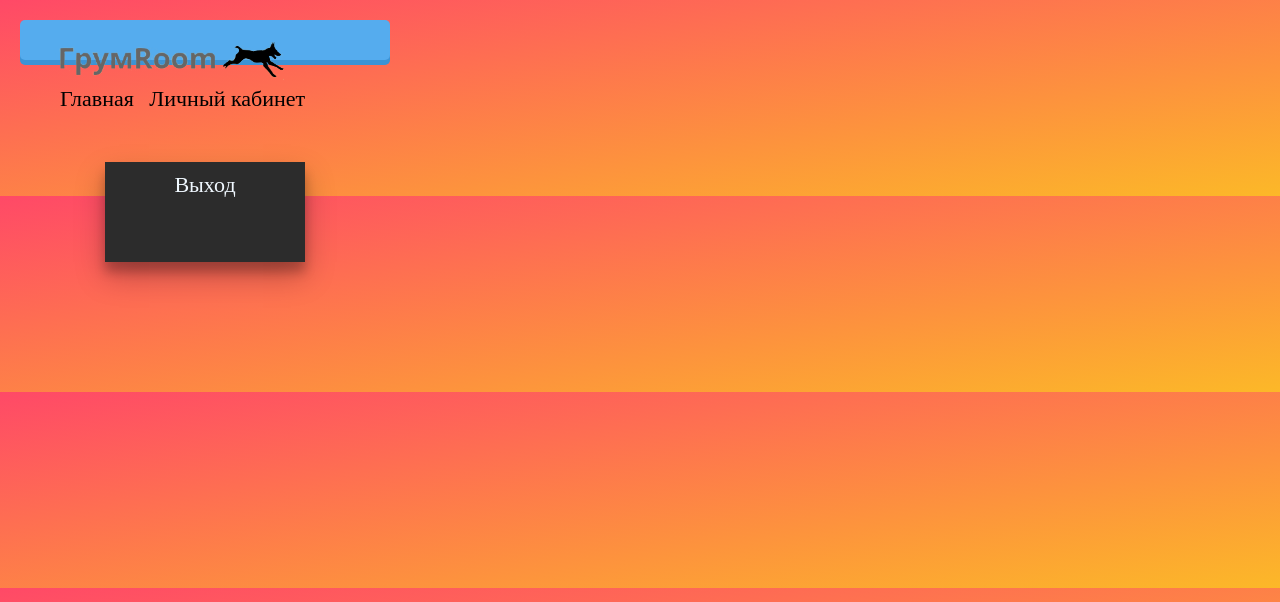
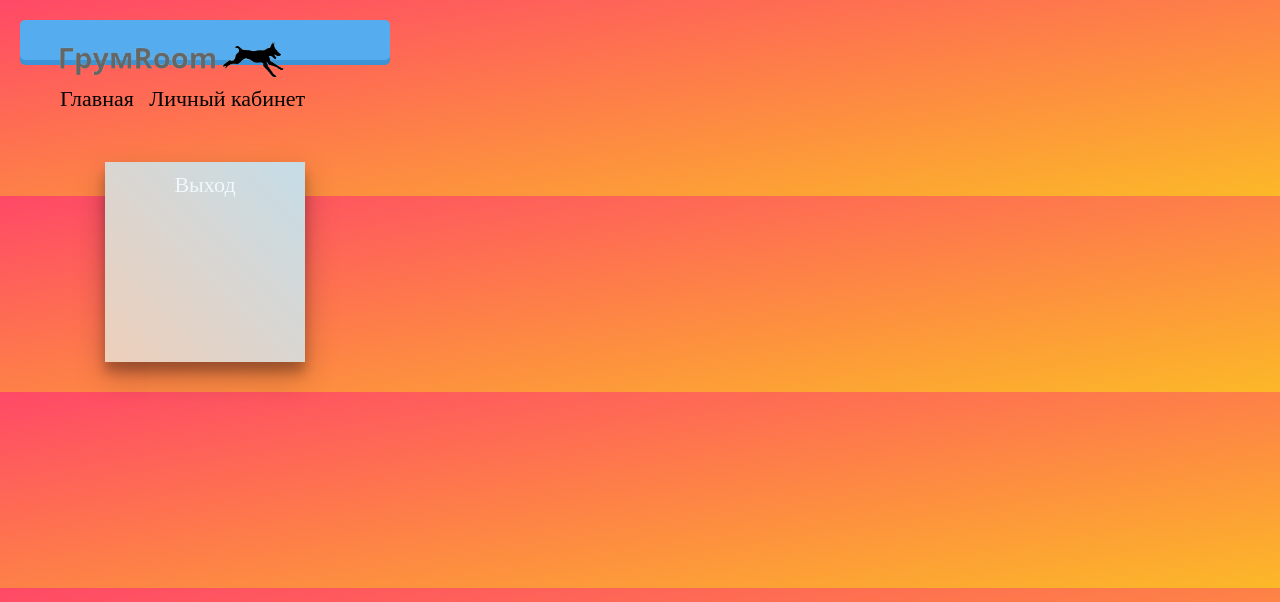
Before and after one commit to RTIM1337/mrt, a PHP site: page /index.php in a window 1280 px wide, with the pointer over the restyled element. Shown: the top 602 px of the page. Run offline with PHP 8.4, Linux system fonts and the light colour scheme; the visitor is signed in with stand-in values (Sample User, id 1); data that the repository does not hold is empty.

Commit message:
Update style.css
fix

```diff
--- a/css/style.css
+++ b/css/style.css
@@ -67,6 +67,8 @@ body {
 .bottons:hover{
     background-color: rgb(44, 44, 44);
     color: aliceblue;
+    height: 200px;
+    background: linear-gradient(45deg, #EECFBA, #C5DDE8);
 }
 
 .formRegustr{
```
